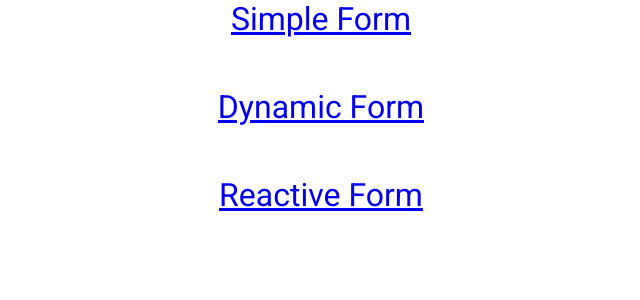
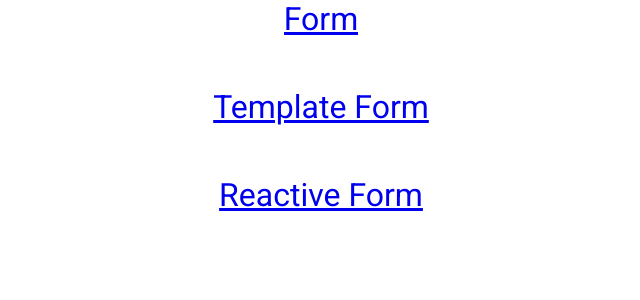
Before and after one commit to brandonhach/angular-form-practice, an Angular app: page / in a window 1280 px wide. Shown: the top 300 px of the page, without its empty margins (319-959 px from the left). Built offline with nearby package versions, Linux system fonts and the light colour scheme.

Commit message:
fix naming

```diff
--- a/src/app/pages/home/home.component.html
+++ b/src/app/pages/home/home.component.html
@@ -1,5 +1,5 @@
 <div id="nav">
-  <a href="/form">Simple Form</a>
-  <a href="/dynamic-form">Dynamic Form</a>
+  <a href="/form">Form</a>
+  <a href="/dynamic-form">Template Form</a>
   <a href="/reactive-form">Reactive Form</a>
 </div>
```
